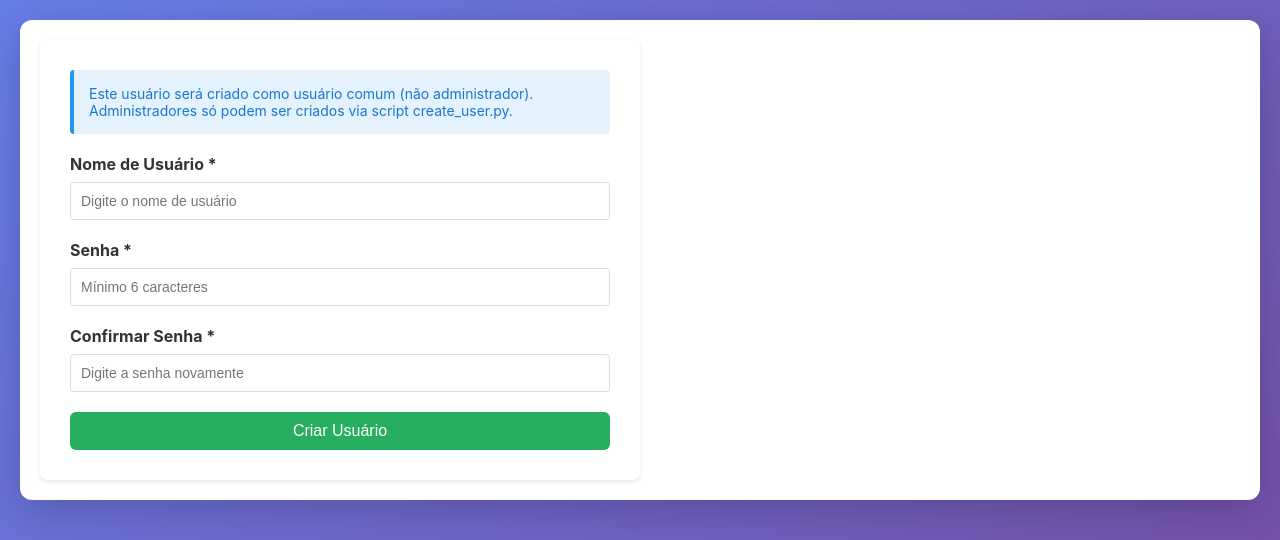
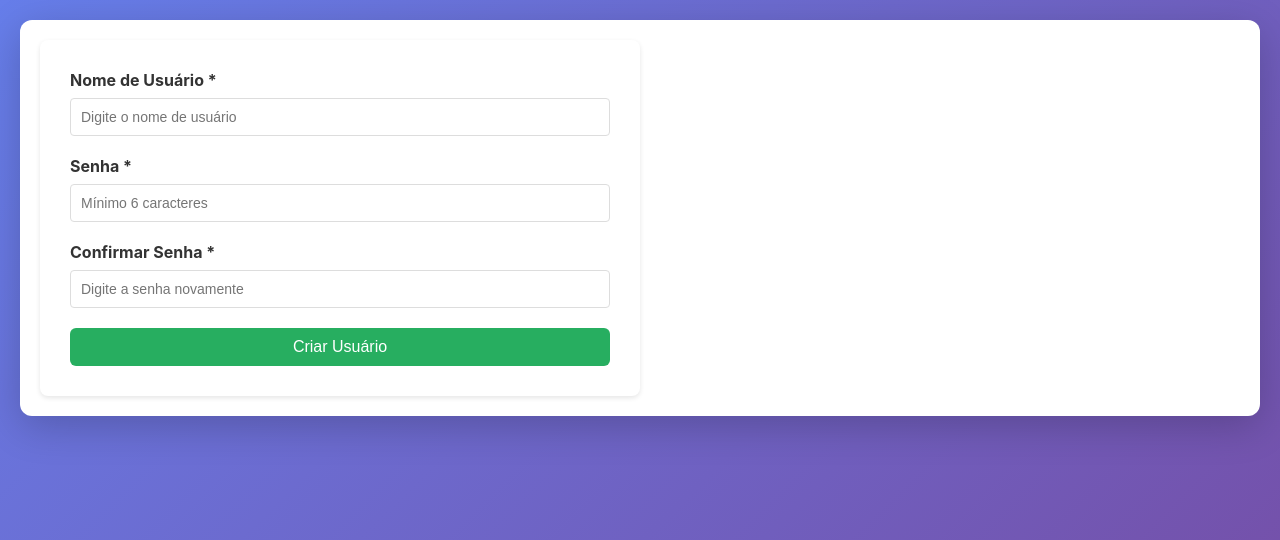
Before and after one commit to Corolario/agenda-tarefas, a Flask app: template templates/admin/create_user.html in a window 1280 px wide. Shown: the top 540 px of the page. Run offline with Flask 3, Linux system fonts and the light colour scheme; the template is opened without the code that fills it, so the values that code supplies are empty.

Commit message:
refactor: Remover mensagem informativa do formulário de criação de usuário

```diff
--- a/templates/admin/create_user.html
+++ b/templates/admin/create_user.html
@@ -33,25 +33,9 @@
         border-radius: 4px;
         font-size: 14px;
     }
-    .info-box {
-        background: #e3f2fd;
-        border-left: 4px solid #2196f3;
-        padding: 15px;
-        margin-bottom: 20px;
-        border-radius: 4px;
-    }
-    .info-box p {
-        margin: 0;
-        color: #1976d2;
-        font-size: 14px;
-    }
 </style>
 
 <div class="form-container">
-    <div class="info-box">
-        <p>Este usuário será criado como usuário comum (não administrador). Administradores só podem ser criados via script create_user.py.</p>
-    </div>
-
     <form method="POST">
         <div class="form-group">
             <label for="username">Nome de Usuário *</label>
```
